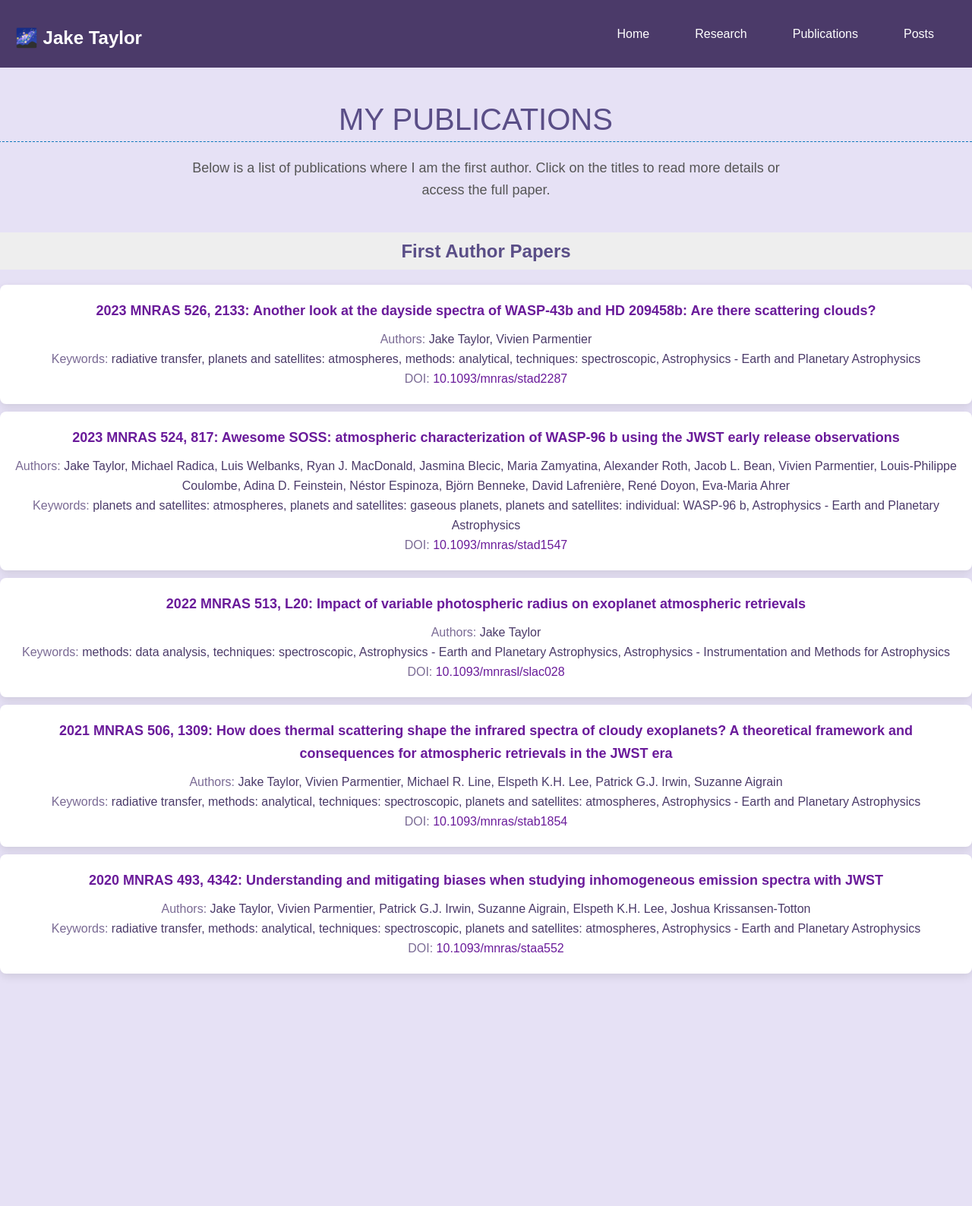
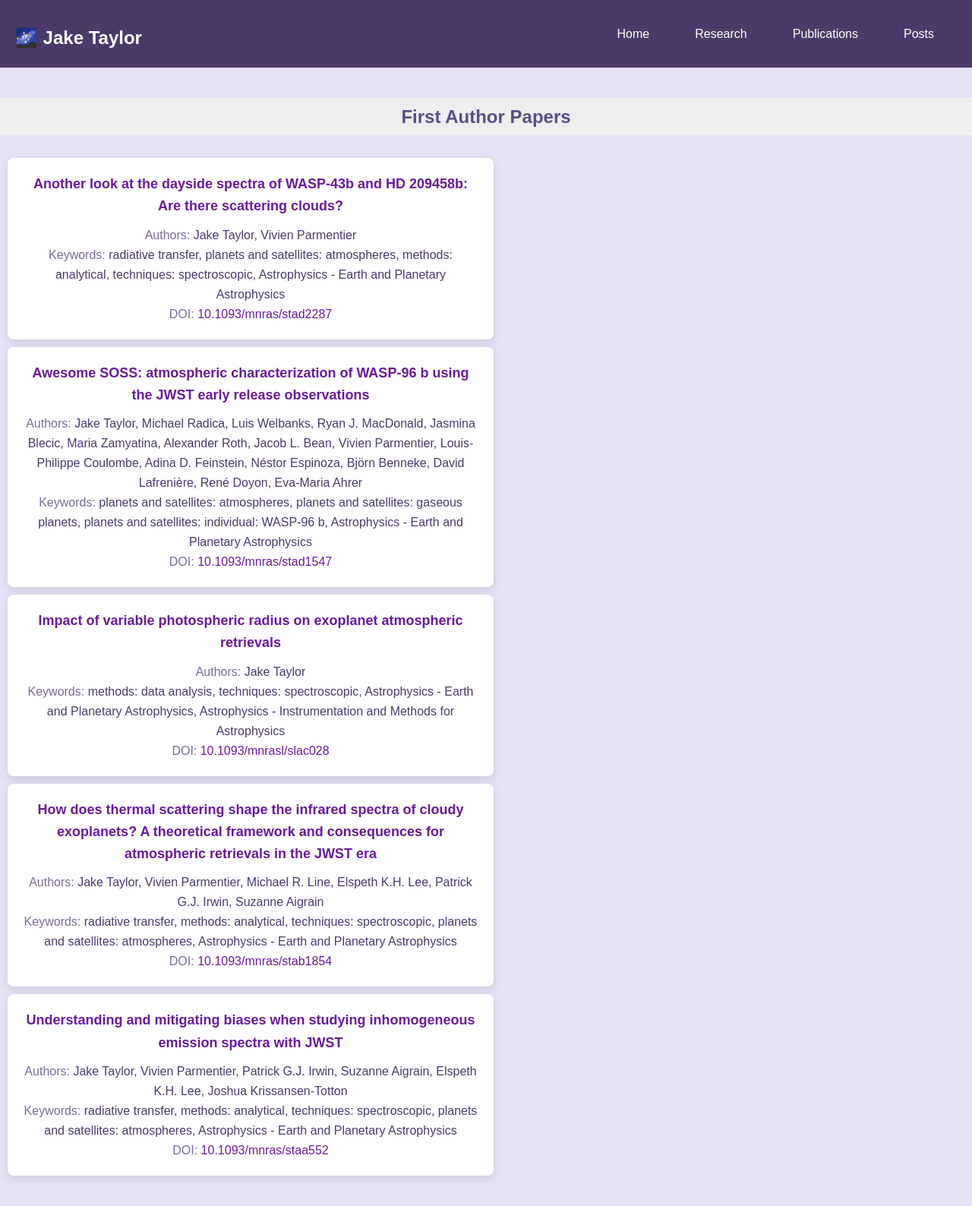
Before and after one commit to astrojaket/astrojaket.github.io, a Jekyll site: the page built from _pages/publications.html, in a window 1280 px wide. Shown: the whole page at 76% size. Built offline with Jekyll 4.4.1, drawn with Linux system fonts in a browser that asks for light colours; before the commit the page ends 1322 px from its top, so only the background shows below that.

Commit message:
updated research

```diff
--- a/_pages/publications.html
+++ b/_pages/publications.html
@@ -3,10 +3,6 @@ layout: default
 title: Publications
 permalink: /publications/
 ---
-
-<h1>My Publications</h1>
-
-<p>Below is a list of publications where I am the first author. Click on the titles to read more details or access the full paper.</p>
 
 <!-- First Author Papers Section -->
 <h2>First Author Papers</h2>
@@ -14,7 +10,7 @@ permalink: /publications/
     <ul>
         <li class="publication-box">
             <a href="https://ui.adsabs.harvard.edu/abs/2023MNRAS.526.2133T/abstract" target="_blank" class="publication-link">
-                2023 MNRAS 526, 2133: Another look at the dayside spectra of WASP-43b and HD 209458b: Are there scattering clouds?
+                Another look at the dayside spectra of WASP-43b and HD 209458b: Are there scattering clouds?
             </a><br>
             <strong>Authors:</strong> Jake Taylor, Vivien Parmentier<br>
             <strong>Keywords:</strong> radiative transfer, planets and satellites: atmospheres, methods: analytical, techniques: spectroscopic, Astrophysics - Earth and Planetary Astrophysics<br>
@@ -22,7 +18,7 @@ permalink: /publications/
         </li>
         <li class="publication-box">
             <a href="https://ui.adsabs.harvard.edu/abs/2023MNRAS.524..817T/abstract" target="_blank" class="publication-link">
-                2023 MNRAS 524, 817: Awesome SOSS: atmospheric characterization of WASP-96 b using the JWST early release observations
+                Awesome SOSS: atmospheric characterization of WASP-96 b using the JWST early release observations
             </a><br>
             <strong>Authors:</strong> Jake Taylor, Michael Radica, Luis Welbanks, Ryan J. MacDonald, Jasmina Blecic, Maria Zamyatina, Alexander Roth, Jacob L. Bean, Vivien Parmentier, Louis-Philippe Coulombe, Adina D. Feinstein, Néstor Espinoza, Björn Benneke, David Lafrenière, René Doyon, Eva-Maria Ahrer<br>
             <strong>Keywords:</strong> planets and satellites: atmospheres, planets and satellites: gaseous planets, planets and satellites: individual: WASP-96 b, Astrophysics - Earth and Planetary Astrophysics<br>
@@ -30,7 +26,7 @@ permalink: /publications/
         </li>
         <li class="publication-box">
             <a href="https://ui.adsabs.harvard.edu/abs/2022MNRAS.513L..20T/abstract" target="_blank" class="publication-link">
-                2022 MNRAS 513, L20: Impact of variable photospheric radius on exoplanet atmospheric retrievals
+                Impact of variable photospheric radius on exoplanet atmospheric retrievals
             </a><br>
             <strong>Authors:</strong> Jake Taylor<br>
             <strong>Keywords:</strong> methods: data analysis, techniques: spectroscopic, Astrophysics - Earth and Planetary Astrophysics, Astrophysics - Instrumentation and Methods for Astrophysics<br>
@@ -38,7 +34,7 @@ permalink: /publications/
         </li>
         <li class="publication-box">
             <a href="https://ui.adsabs.harvard.edu/abs/2021MNRAS.506.1309T/abstract" target="_blank" class="publication-link">
-                2021 MNRAS 506, 1309: How does thermal scattering shape the infrared spectra of cloudy exoplanets? A theoretical framework and consequences for atmospheric retrievals in the JWST era
+                How does thermal scattering shape the infrared spectra of cloudy exoplanets? A theoretical framework and consequences for atmospheric retrievals in the JWST era
             </a><br>
             <strong>Authors:</strong> Jake Taylor, Vivien Parmentier, Michael R. Line, Elspeth K.H. Lee, Patrick G.J. Irwin, Suzanne Aigrain<br>
             <strong>Keywords:</strong> radiative transfer, methods: analytical, techniques: spectroscopic, planets and satellites: atmospheres, Astrophysics - Earth and Planetary Astrophysics<br>
@@ -46,7 +42,7 @@ permalink: /publications/
         </li>
         <li class="publication-box">
             <a href="https://ui.adsabs.harvard.edu/abs/2020MNRAS.493.4342T/abstract" target="_blank" class="publication-link">
-                2020 MNRAS 493, 4342: Understanding and mitigating biases when studying inhomogeneous emission spectra with JWST
+                Understanding and mitigating biases when studying inhomogeneous emission spectra with JWST
             </a><br>
             <strong>Authors:</strong> Jake Taylor, Vivien Parmentier, Patrick G.J. Irwin, Suzanne Aigrain, Elspeth K.H. Lee, Joshua Krissansen-Totton<br>
             <strong>Keywords:</strong> radiative transfer, methods: analytical, techniques: spectroscopic, planets and satellites: atmospheres, Astrophysics - Earth and Planetary Astrophysics<br>
@@ -102,10 +98,13 @@ permalink: /publications/
         background-color: #ffffff;
         border-radius: 8px;
         padding: 20px;
-        margin-bottom: 20px;
+        margin: 10px;
+        width: 80%;  /* Set a fixed width */
+        max-width: 600px;  /* Prevent boxes from growing too wide */
         box-shadow: 0 4px 12px rgba(0, 0, 0, 0.1);
         transition: transform 0.3s ease-in-out;
         text-align: center;
+        margin-bottom: 20px;
     }
 
     .publication-box:hover {
```
